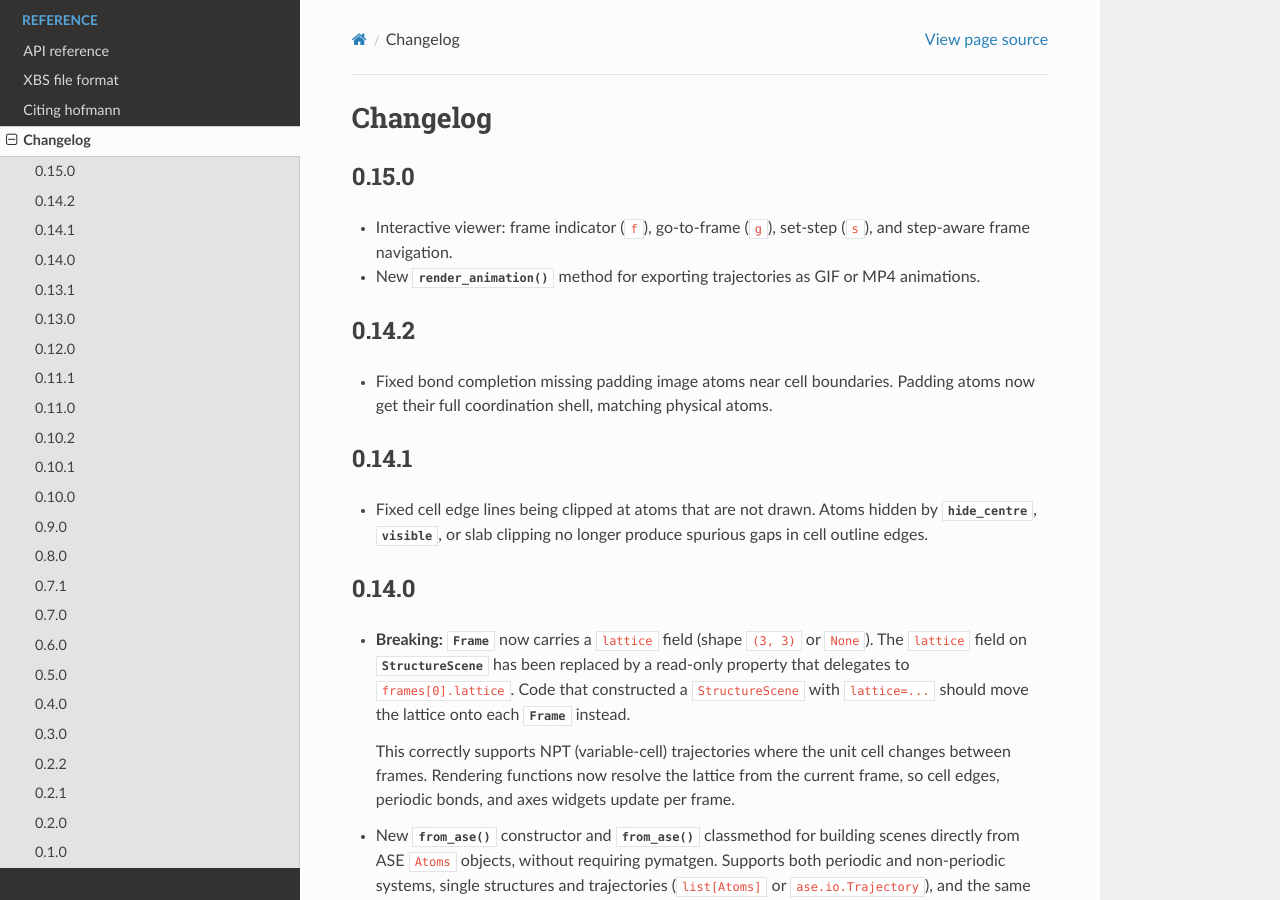
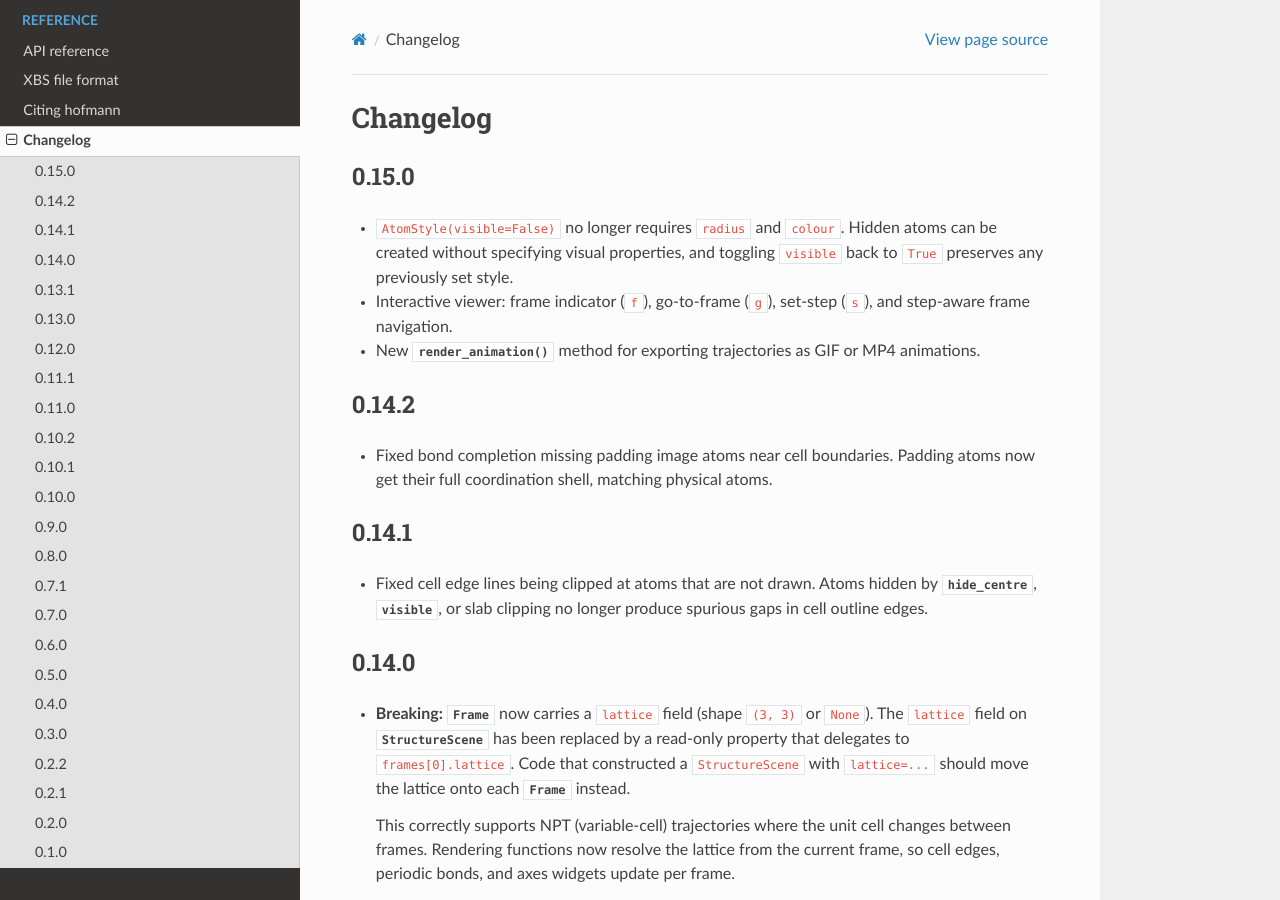
Before and after one commit to bjmorgan/hofmann, a Sphinx documentation site: the page built from docs/changelog.rst, in a window 1280 px wide and 900 px high. Built offline with Sphinx 7.4.7 and the Read the Docs theme 3.1.0, drawn with Linux system fonts in a browser that asks for light colours.

Commit message:
Update documentation for optional AtomStyle fields

```diff
--- a/docs/_static/generate_images.py
+++ b/docs/_static/generate_images.py
@@ -1074,7 +1074,7 @@ def generate_animation_gifs() -> None:
         atom_styles={
             "Sr": AtomStyle(radius=1.2, colour="forestgreen"),
             "Ti": AtomStyle(radius=0.8, colour="steelblue"),
-            "O": AtomStyle(radius=0.6, colour="firebrick", visible=False),
+            "O": AtomStyle(visible=False),
         },
     )
     srtio3_scene.render_animation(
--- a/docs/animations.rst
+++ b/docs/animations.rst
@@ -119,7 +119,7 @@ polyhedral network:
    atom_styles = {
        "Sr": AtomStyle(radius=1.2, colour="forestgreen"),
        "Ti": AtomStyle(radius=0.8, colour="steelblue"),
-       "O": AtomStyle(radius=0.6, colour="firebrick", visible=False),
+       "O": AtomStyle(visible=False),
    }
 
    scene = StructureScene.from_ase(
--- a/docs/changelog.rst
+++ b/docs/changelog.rst
@@ -3,6 +3,11 @@ Changelog
 
 0.15.0
 ------
+
+- ``AtomStyle(visible=False)`` no longer requires ``radius`` and
+  ``colour``.  Hidden atoms can be created without specifying visual
+  properties, and toggling ``visible`` back to ``True`` preserves
+  any previously set style.
 
 - Interactive viewer: frame indicator (``f``), go-to-frame (``g``),
   set-step (``s``), and step-aware frame navigation.
```
